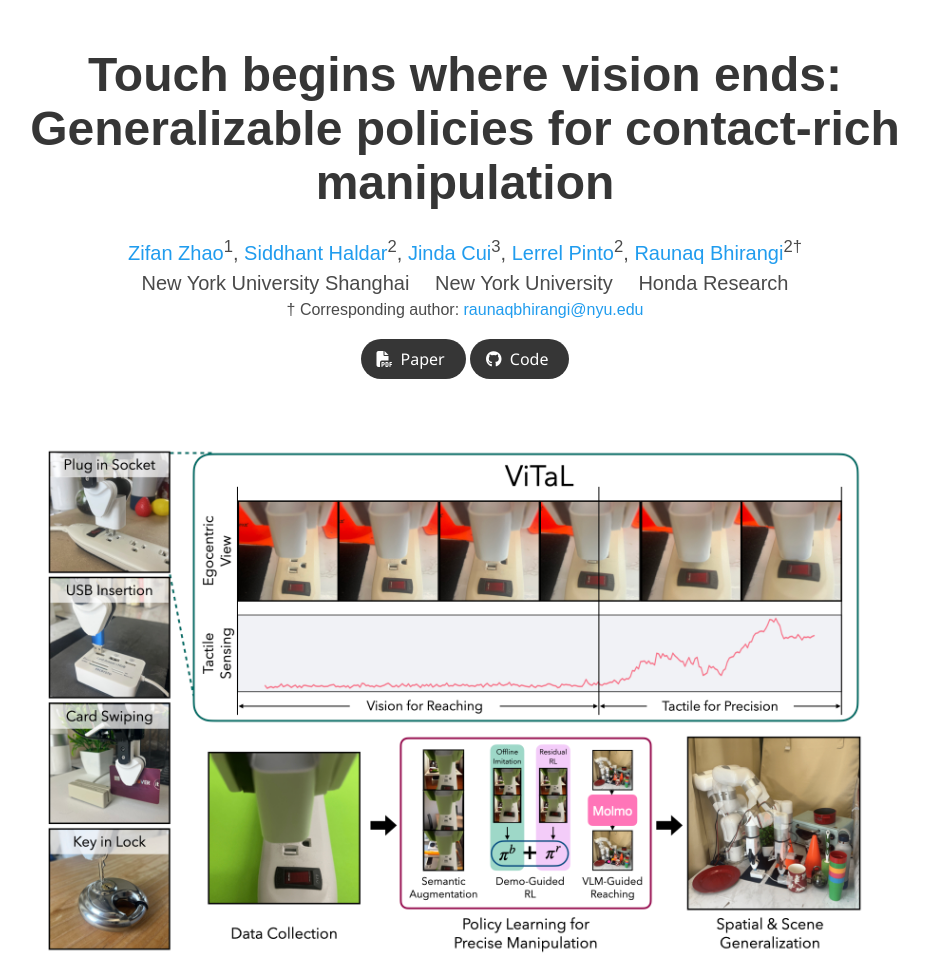
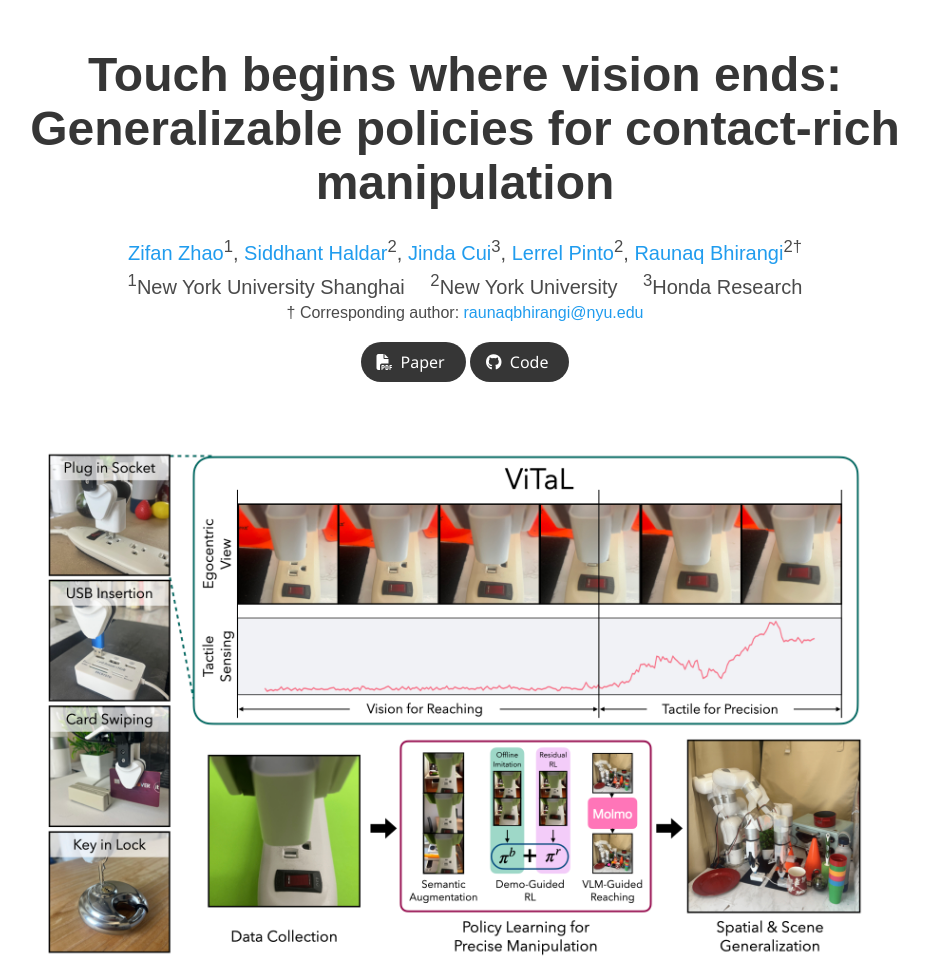
Before and after one commit to vitalprecise/vitalprecise.github.io, a plain HTML site: page index.html in a window 1280 px wide. Shown: the top 956 px of the page, without its empty margins (175-1103 px from the left). Drawn offline with nearby package versions, Linux system fonts and the light colour scheme; some icons are missing; a web font is replaced by a local one.

Commit message:
modify content

```diff
--- a/index.html
+++ b/index.html
@@ -107,9 +107,9 @@
           </span>
         </div>
         <div class="is-size-5 publication-authors">
-          <span class="author-block">New York University Shanghai</span>
-          <span class="author-block" style="margin-left: 1em;">New York University</span>
-          <span class="author-block" style="margin-left: 1em;">Honda Research</span>
+          <span class="author-block"><sup>1</sup>New York University Shanghai</span>
+          <span class="author-block" style="margin-left: 1em;"><sup>2</sup>New York University</span>
+          <span class="author-block" style="margin-left: 1em;"><sup>3</sup>Honda Research</span>
         </div>
         <div class="is-size-6 publication-authors">
           † Corresponding author: <a href="mailto:raunaqbhirangi@nyu.edu">raunaqbhirangi@nyu.edu</a>
@@ -417,8 +417,8 @@
     <!-- Cross-Embodiment Deployment -->
     <div class="columns is-centered">
       <div class="column">
-        <h2 class="title is-3" style="margin-bottom: 1em;">ViTaL Cross-Embodiment deployment </h2>
-        <p>The following videos are rollouts of robot doing precise manipulations with policy training on another robot.</p>
+        <h2 class="title is-3" style="margin-bottom: 1em;">ViTaL New Robot deployment </h2>
+        <p>The following videos are rollouts of robot doing precise manipulations with policy training with different robot and environment setting.</p>
       </div>
     </div>
 
```
